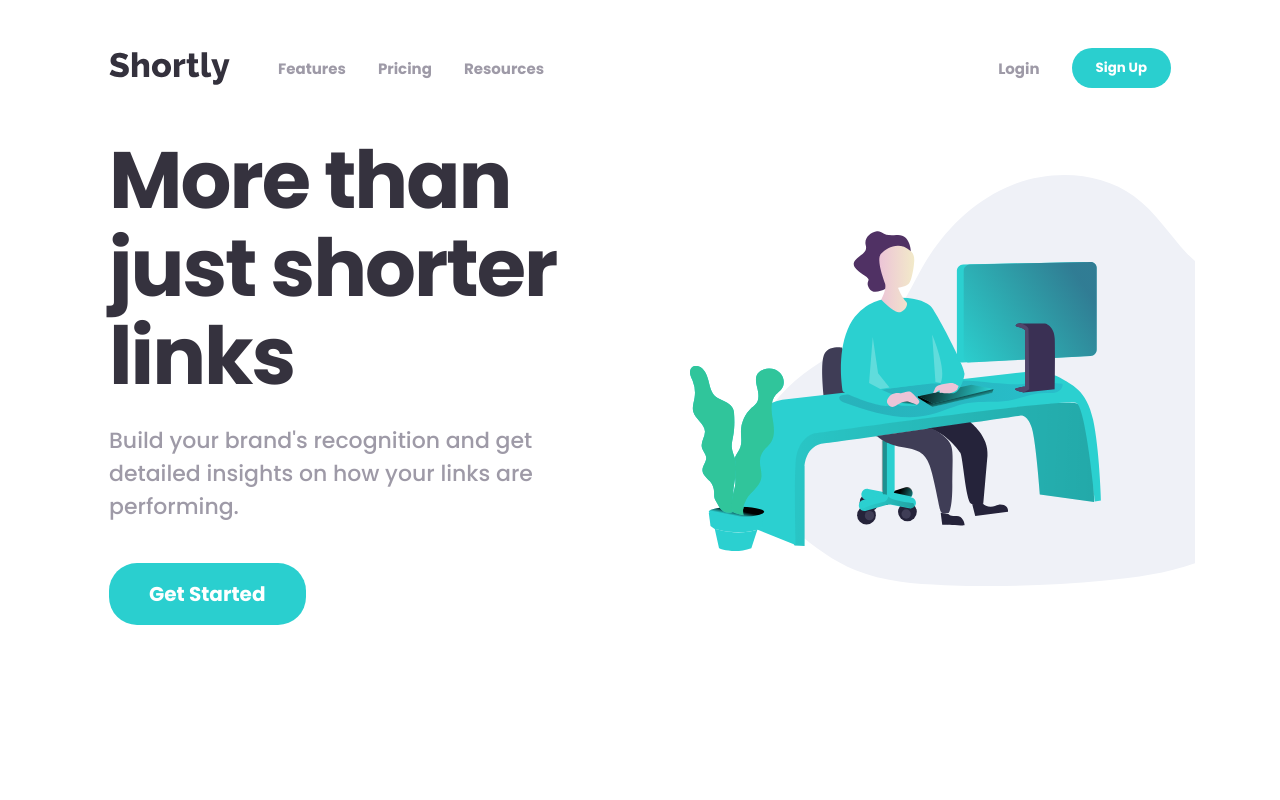
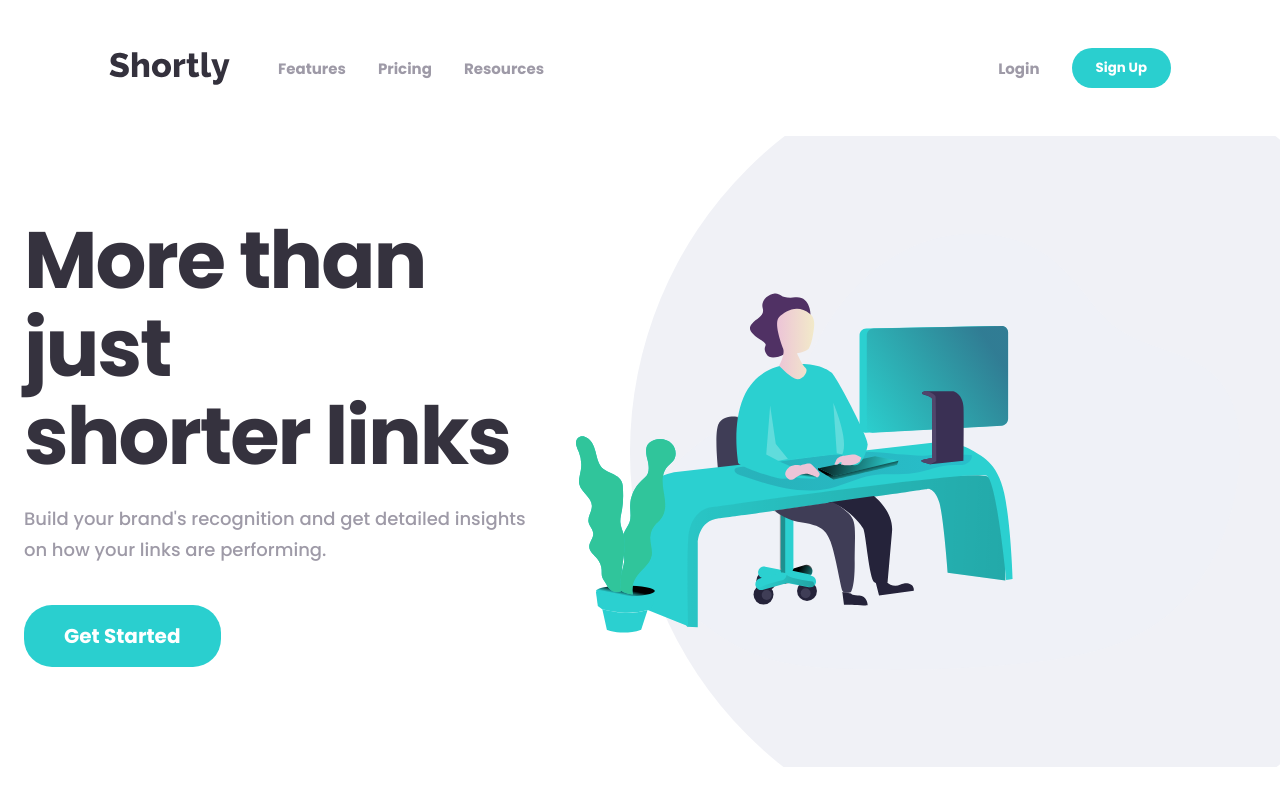
Before and after one commit to Gemcreation/urlproject1, a React (Create React App) app: page / in a window 1280 px wide. Shown: the top 800 px of the page. Built offline with nearby package versions, Linux system fonts and the light colour scheme.

Commit message:
editing the hero section

```diff
--- a/src/components/Hero.jsx
+++ b/src/components/Hero.jsx
@@ -24,11 +24,16 @@ import workingIllustration from '../assets/images/illustration-working.svg';
 
 const Hero = () => {
   return (
-    <section className="hero container">
+    <section className="hero">
       <div className="hero__content">
-        <h1>More than just shorter links</h1>
+        <h1>
+          More than just
+          <br />
+          shorter links
+        </h1>
         <p>
-          Build your brand's recognition and get detailed insights on how your links are performing.
+          Build your brand's recognition and get detailed insights on how your
+          links are performing.
         </p>
         <button className="btn btn--get-started">Get Started</button>
       </div>
--- a/src/styles/main.scss
+++ b/src/styles/main.scss
@@ -247,79 +247,137 @@ img {
    Hero Section
    ========================================================================= */
 .hero {
+  position: relative;
+  width: 100%;
+  padding: 48px 24px 60px;
+  background-color: #fff;
   display: flex;
   flex-direction: column-reverse;
-  text-align: center;
-  padding-bottom: 160px;
-  overflow: hidden;
+  align-items: center;
+  justify-content: center;
+  gap: 24px;
+  overflow: visible;
 
   @media (min-width: 768px) {
+    position: relative;
     flex-direction: row;
     align-items: center;
-    text-align: left;
-    padding-bottom: 150px;
+    justify-content: space-between;
+    padding: 80px 24px 100px;
+    overflow: hidden;
+    max-width: 100%;
+    margin: 0 auto;
+  }
+
+  /* Background circle for desktop */
+  &::before {
+    content: '';
+    position: absolute;
+    top: 50%;
+    right: -150px;
+    width: 800px;
+    height: 800px;
+    background-color: #f0f1f6;
+    border-radius: 50%;
+    z-index: 0;
+    transform: translateY(-50%);
+    display: none;
+
+    @media (min-width: 768px) {
+      display: block;
+    }
   }
 }
 
 .hero__content {
-  margin-top: 40px;
-
-  @media (min-width: 768px) {
-    margin-top: 0;
-    flex: 1;
-    padding-right: 20px;
-  }
+  position: relative;
+  z-index: 2;
+  width: 100%;
+  max-width: 520px;
+  text-align: center;
+  flex-shrink: 0;
 
   h1 {
     font-size: 42px;
-    line-height: 1.1;
-    color: hsl(255, 11%, 22%); /* Very Dark Blue */
+    line-height: 1.2;
+    color: hsl(255, 11%, 22%);
     margin-bottom: 16px;
     font-weight: 700;
     letter-spacing: -1px;
 
     @media (min-width: 768px) {
       font-size: 80px;
+      line-height: 1.1;
       margin-bottom: 24px;
       letter-spacing: -2px;
+      text-align: left;
     }
   }
 
   p {
-    font-size: 18px;
+    font-size: 16px;
+    line-height: 1.6;
     margin-bottom: 32px;
     color: hsl(257, 7%, 63%);
-    max-width: 450px;
-    margin-left: auto;
-    margin-right: auto;
 
     @media (min-width: 768px) {
-      font-size: 22px;
-      margin-left: 0;
+      font-size: 18px;
+      line-height: 1.7;
       margin-bottom: 40px;
+      text-align: left;
     }
   }
 
   .btn--get-started {
     padding: 16px 40px;
-    font-size: 20px;
+    font-size: 18px;
+
+    @media (min-width: 768px) {
+      font-size: 20px;
+    }
+  }
+
+  @media (min-width: 768px) {
+    width: 100%;
+    max-width: 520px;
+    text-align: left;
+    flex-shrink: 0;
   }
 }
 
 .hero__image {
-  margin-left: 24px;
+  position: relative;
+  z-index: 1;
+  width: 100%;
+  max-width: 560px;
+  display: flex;
+  justify-content: center;
+  align-items: center;
+  flex-shrink: 0;
 
   img {
-    width: 140%;
-    max-width: none;
+    width: 100%;
+    max-width: 560px;
+    display: block;
+    object-fit: contain;
   }
 
   @media (min-width: 768px) {
-    flex: 1;
-    margin-left: 0;
+    position: absolute;
+    top: 50%;
+    right: 0;
+    width: 55%;
+    max-width: none;
+    justify-content: flex-end;
+    align-items: center;
+    transform: translateY(-50%);
+    padding-right: 40px;
+
     img {
-      width: 120%;
-      margin-left: 40px;
+      width: 100%;
+      min-width: 480px;
+      max-width: 700px;
+      object-fit: contain;
     }
   }
 }
```
